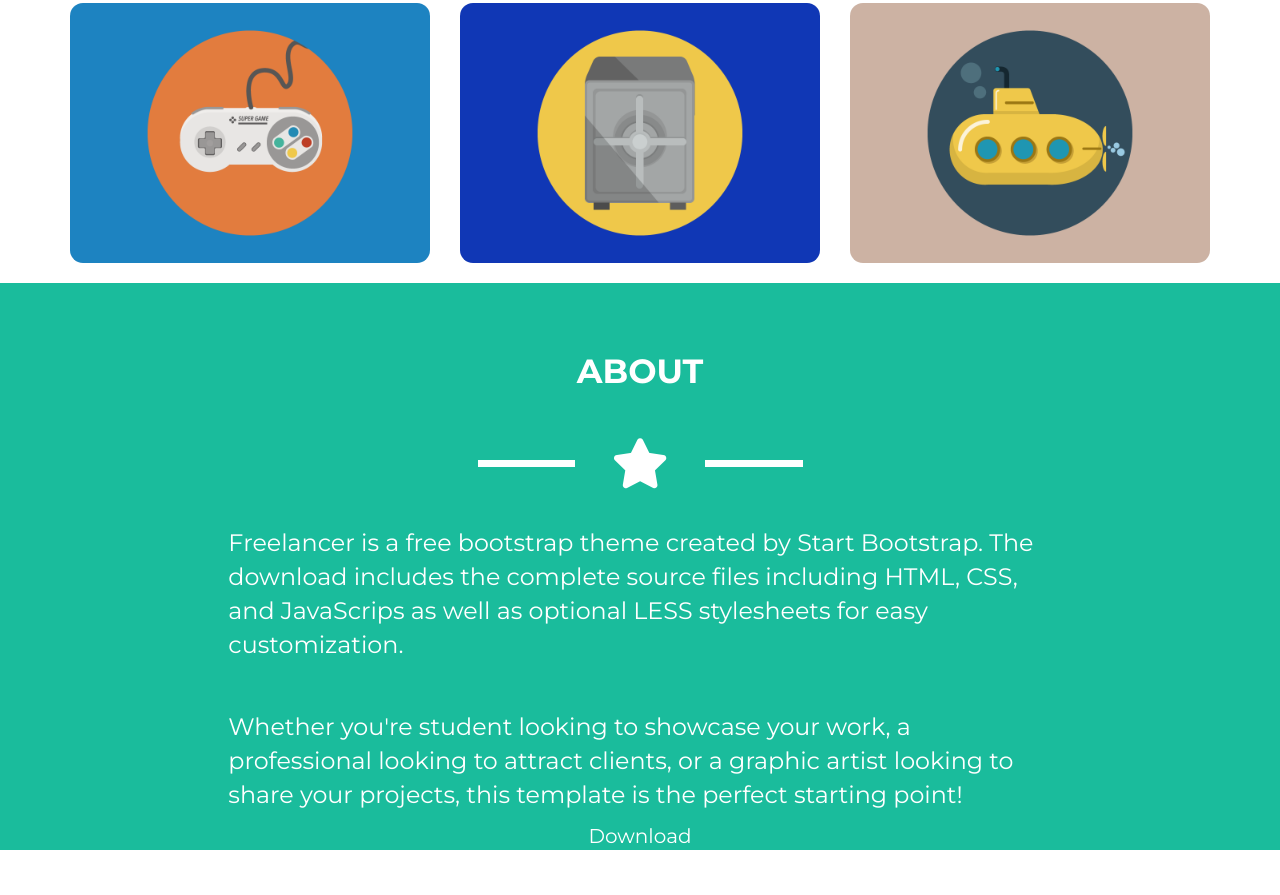
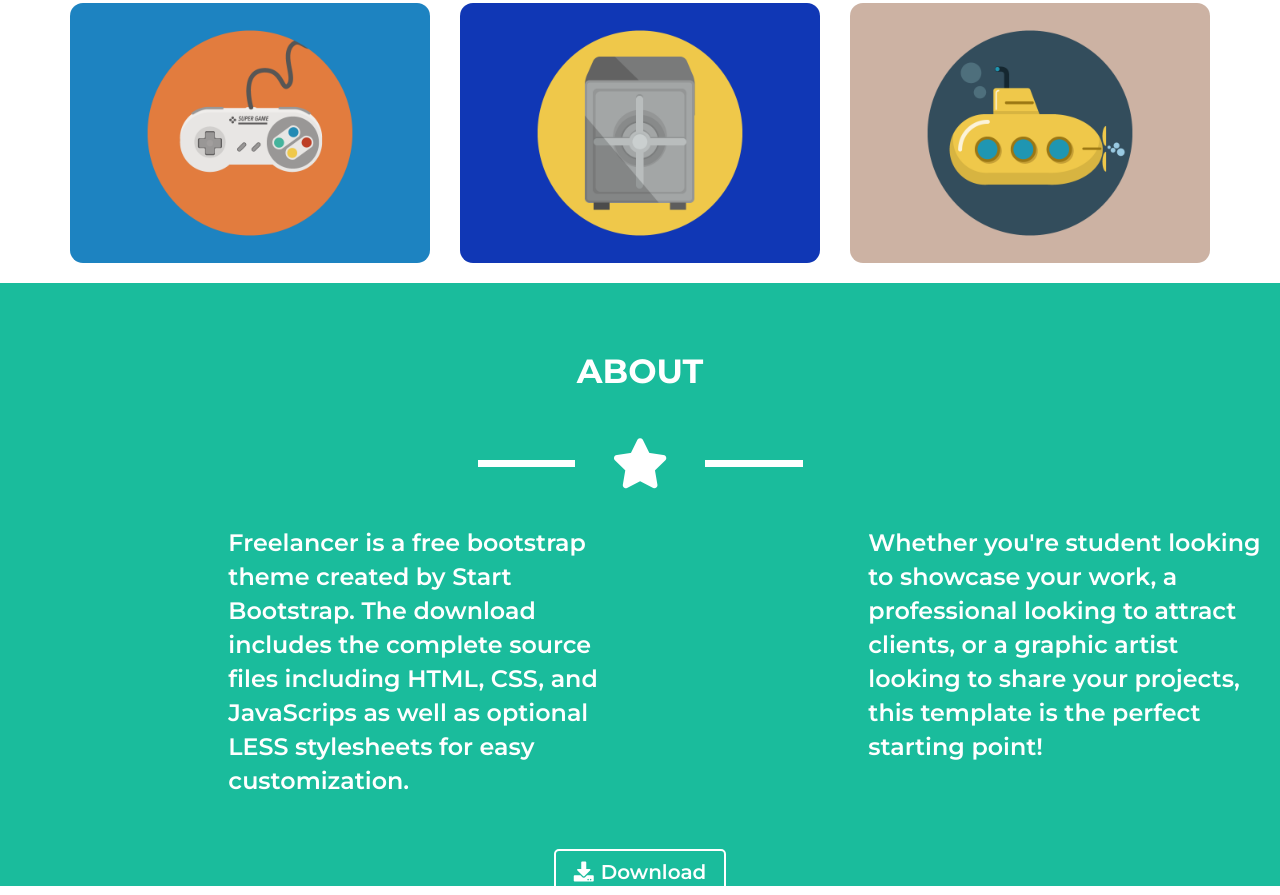
Before and after one commit to giuditta-marino/html-css-bootstrap-freelancer, a plain HTML site: page index.html in a window 1280 px wide. Shown: the part 1249-2144 px from the top of the page. Before the commit the page ends 2099 px from the top, so only its background shows below. Drawn offline with nearby package versions, Linux system fonts and the light colour scheme.

Commit message:
continuazione

```diff
--- a/assets/css/master.css
+++ b/assets/css/master.css
@@ -165,11 +165,12 @@ h1, h2, h3{
   position: absolute;
   top: 0;
   left: 0;
-  background-color: rgba(0, 0, 0, 0.5);
+  background-color: #1abc9c;
   height: 100%;
   width: 100%;
   border-radius: 13px;
   visibility: hidden;
+  opacity: 85%;
 }
 
 .layover .fa-plus{
@@ -189,7 +190,6 @@ h1, h2, h3{
 .section-2{
   background-color: #1abc9c;
   color: #ffffff;
-
 }
 
 .section-2 h3{
@@ -197,8 +197,8 @@ h1, h2, h3{
 }
 
 .section-2 p{
-    font-size: 1.7em;
-    font-weight: 400;
+  font-size: 1.7em;
+  font-weight: 600;
 }
 
 .section-2 .divider{
@@ -210,6 +210,10 @@ h1, h2, h3{
 }
 
 .section-2 .about{
+  margin-top: 50px;
+}
+
+.row-button{
   padding-top: 50px;
 }
 
@@ -221,6 +225,14 @@ h1, h2, h3{
 .button{
   color: #ffffff;
   font-size: 20px;
+  font-weight: 600;
+  border: 2px solid #ffffff;
+  border-radius: 5px;
+  padding: 9px 18px;
+}
+
+.button .fa-download{
+  padding-right: 7px;
 }
 
 /* MOBILE */
@@ -238,7 +250,6 @@ h1, h2, h3{
 
   ul.nav.navbar-nav.navbar-right{
     padding-top: 9px;
-
   }
   /* NAVBAR */
 
@@ -260,10 +271,6 @@ h1, h2, h3{
     margin-bottom: 60px;
   }
 }
-/* PRIMA SEZIONE */
-/* card{
-  margin-top: 0;
-} */
 
 /* TABLET */
 
--- a/index.html
+++ b/index.html
@@ -7,7 +7,7 @@
     <link rel="stylesheet" href="https://maxcdn.bootstrapcdn.com/bootstrap/3.3.7/css/bootstrap.min.css" integrity="sha384-BVYiiSIFeK1dGmJRAkycuHAHRg32OmUcww7on3RYdg4Va+PmSTsz/K68vbdEjh4u" crossorigin="anonymous">
     <link rel="stylesheet" href="https://maxcdn.bootstrapcdn.com/bootstrap/3.3.7/css/bootstrap-theme.min.css" integrity="sha384-rHyoN1iRsVXV4nD0JutlnGaslCJuC7uwjduW9SVrLvRYooPp2bWYgmgJQIXwl/Sp" crossorigin="anonymous">
     <link rel="preconnect" href="https://fonts.gstatic.com">
-    <link href="https://fonts.googleapis.com/css2?family=Montserrat:wght@200;400;700&display=swap" rel="stylesheet">
+    <link href="https://fonts.googleapis.com/css2?family=Montserrat:wght@200;300;400;500;600;700;800&display=swap" rel="stylesheet">
     <link rel="stylesheet" href="./assets/css/master.css">
     <title>Start Bootstrap</title>
   </head>
@@ -79,26 +79,31 @@
             <div class="col-xs-12 col-sm-6 col-lg-4">
               <a href="#" class="thumbnail">
                 <img src="./assets/img/cake.png" alt="wood-cake">
+                <div class="layover"><i class="fas fa-plus"></i></div>
               </a>
             </div>
             <div class="col-xs-12 col-sm-6 col-lg-4">
               <a href="#" class="thumbnail">
                 <img src="./assets/img/circus.png" alt="circus">
+                <div class="layover"><i class="fas fa-plus"></i></div>
               </a>
             </div>
             <div class="col-xs-12 col-sm-6 col-lg-4">
               <a href="#" class="thumbnail">
                 <img src="./assets/img/game.png" alt="game">
+                <div class="layover"><i class="fas fa-plus"></i></div>
               </a>
             </div>
             <div class="col-xs-12 col-sm-6 col-lg-4">
               <a href="#" class="thumbnail">
                 <img src="./assets/img/safe.png" alt="safe">
+                <div class="layover"><i class="fas fa-plus"></i></div>
               </a>
             </div>
             <div class="col-xs-12 col-sm-6 col-lg-4">
               <a href="#" class="thumbnail">
                 <img src="./assets/img/submarine.png" alt="submarine">
+                <div class="layover"><i class="fas fa-plus"></i></div>
               </a>
             </div>
           </div>
@@ -115,20 +120,23 @@
                 <i class="fas fa-star"></i>
               </div>
             </div>
-            <div class="col-xs-offset-2 col-xs-8 freelancer">
+            <div class="col-xs-offset-2 col-xs-8 col-sm-4 col-lg-4 freelancer">
               <p>
                 Freelancer is a free bootstrap theme created by Start Bootstrap. The download includes the complete source files including HTML, CSS, and JavaScrips as well as optional LESS stylesheets for easy customization.
               </p>
             </div>
-            <div class="col-xs-offset-2 col-xs-8 whether">
+            <div class="col-xs-offset-2 col-xs-8 col-sm-offset-2 col-sm-4 col-lg-4 whether">
               <p>
                 Whether you're student looking to showcase your work, a professional looking to attract clients, or a graphic artist looking to share your projects, this template is the perfect starting point!
               </p>
             </div>
+          </div>
+          <div class="row row-button">
             <div class="col-xs-12 text-center">
-              <a href="#" class="button">Download</a>
+              <a href="#" class="button"><i class="fas fa-download"></i>Download</a>
             </div>
           </div>
+
         </div>
       </section>
 
```
